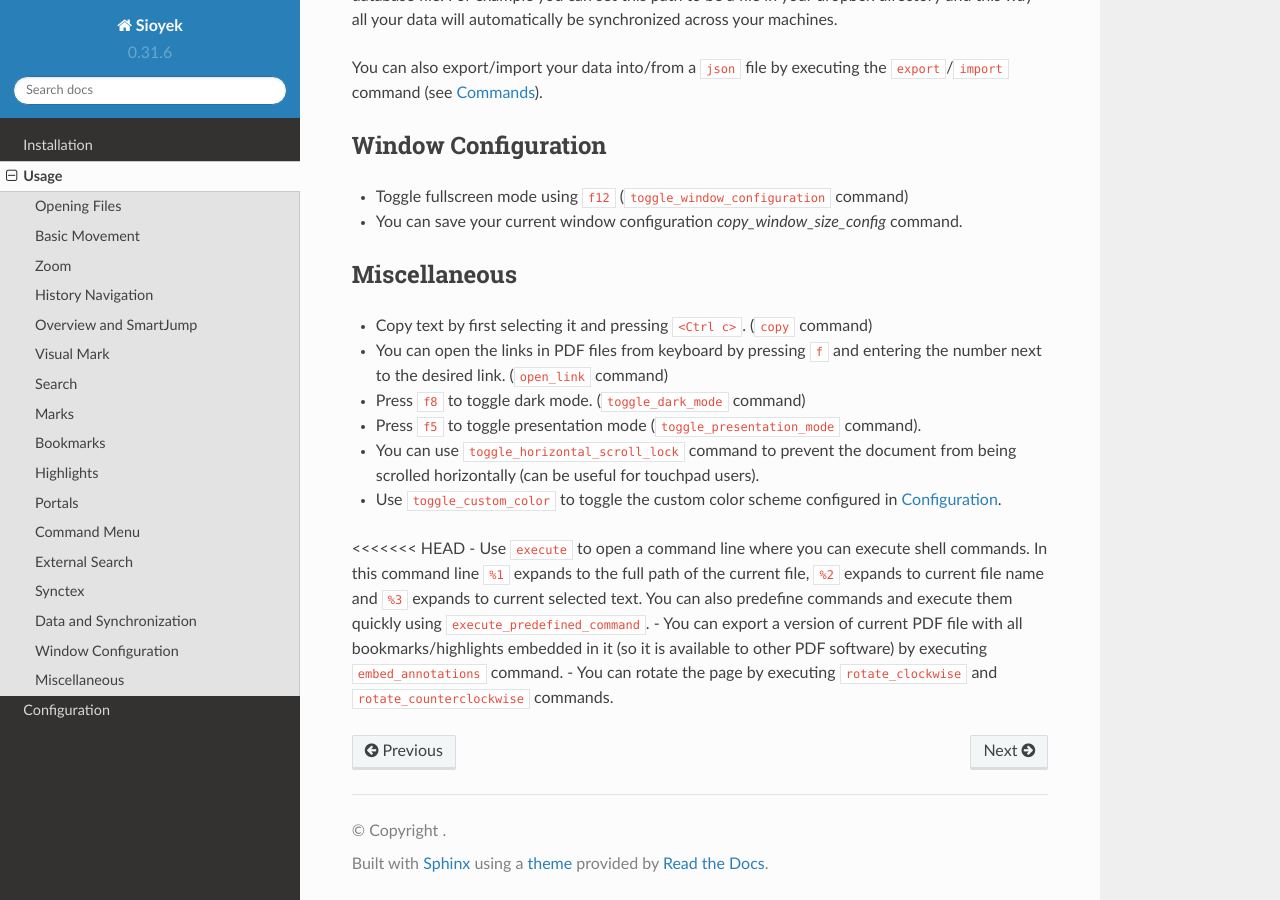
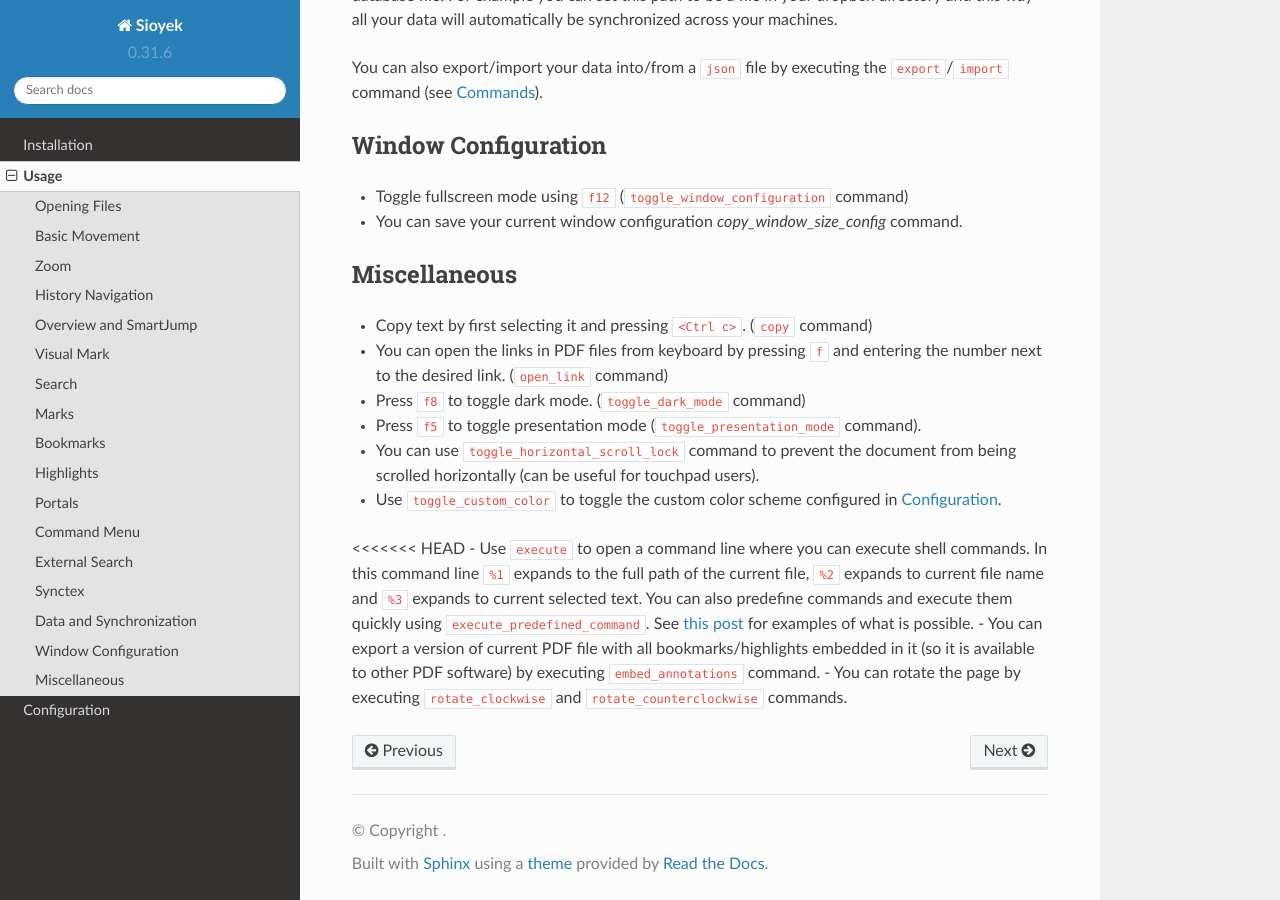
Before and after one commit to ahrm/sioyek-documentation, a Sphinx documentation site: the page built from docs/source/usage.rst, in a window 1280 px wide and 900 px high, scrolled down 8423 px. Built offline with Sphinx 7.4.7 and the Read the Docs theme 2.0.0, drawn with Linux system fonts in a browser that asks for light colours.

Commit message:
Add external command examples

```diff
--- a/docs/source/usage.rst
+++ b/docs/source/usage.rst
@@ -225,6 +225,6 @@ Miscellaneous
 - You can use :code:`toggle_horizontal_scroll_lock` command to prevent the document from being scrolled horizontally (can be useful for touchpad users).
 - Use :code:`toggle_custom_color` to toggle the custom color scheme configured in :ref:`configuration:Configuration`.
 <<<<<<< HEAD
-- Use :code:`execute` to open a command line where you can execute shell commands. In this command line :code:`%1` expands to the full path of the current file, :code:`%2` expands to current file name and :code:`%3` expands to current selected text. You can also predefine commands and execute them quickly using :code:`execute_predefined_command`.
+- Use :code:`execute` to open a command line where you can execute shell commands. In this command line :code:`%1` expands to the full path of the current file, :code:`%2` expands to current file name and :code:`%3` expands to current selected text. You can also predefine commands and execute them quickly using :code:`execute_predefined_command`. See `this post <https://ahrm.github.io/jekyll/update/2022/07/05/implementing-a-screen-reader-for-sioyek.html>`_ for examples of what is possible.
 - You can export a version of current PDF file with all bookmarks/highlights embedded in it (so it is available to other PDF software) by executing :code:`embed_annotations` command.
 - You can rotate the page by executing :code:`rotate_clockwise` and :code:`rotate_counterclockwise` commands.
```
